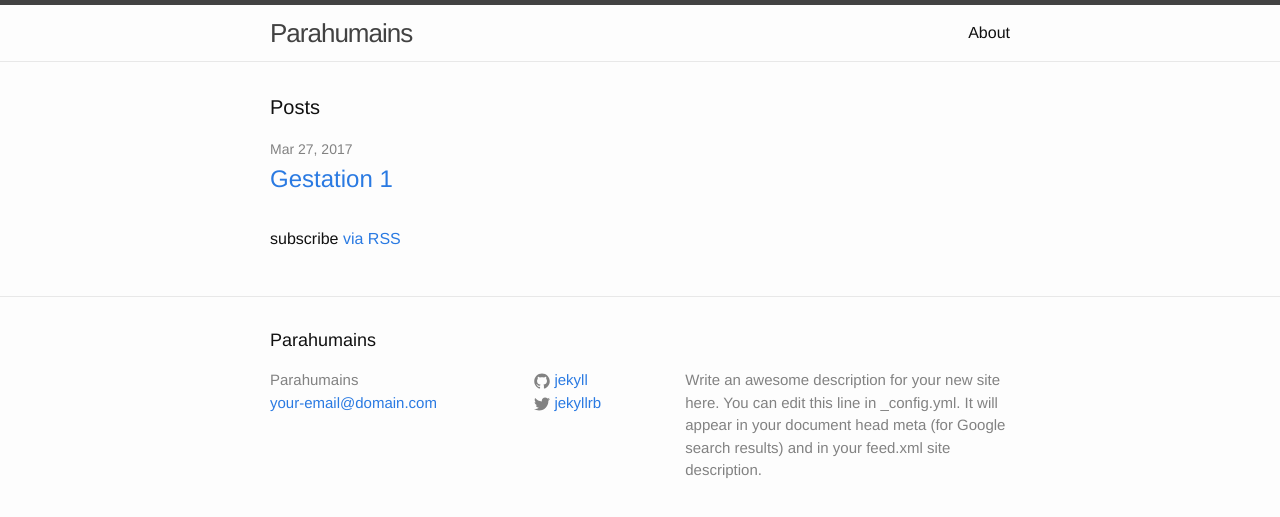
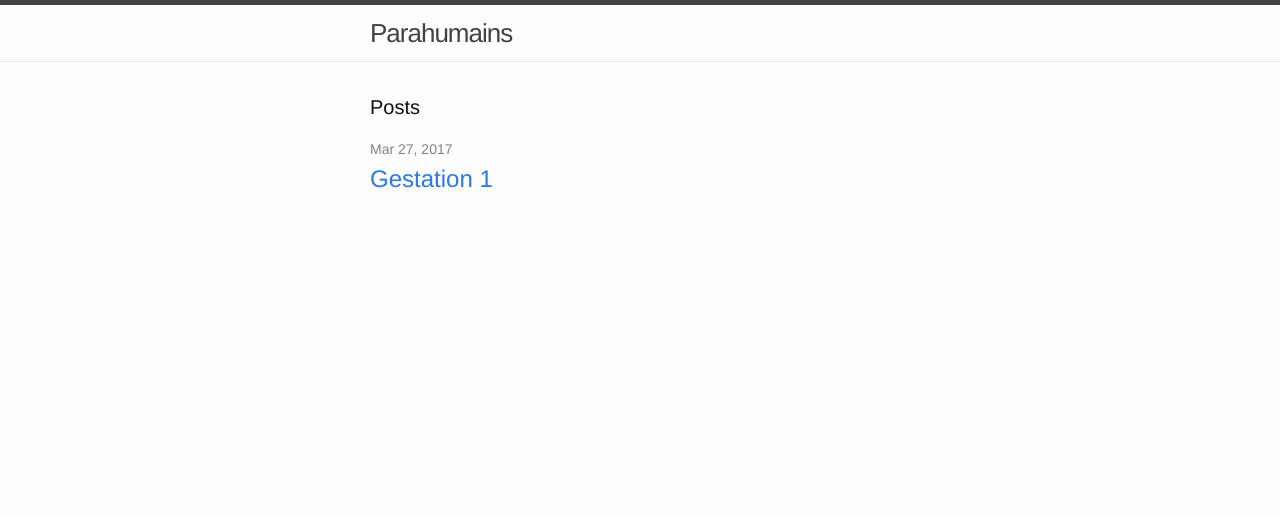
Before and after one commit to parahumains/parahumains.github.io, a Jekyll site: the page built from index.html, in a window 1280 px wide. Shown: the top 517 px of the page. Built offline with Jekyll 4.4.1, drawn with Linux system fonts in a browser that asks for light colours.

Commit message:
Remove template cruft

```diff
--- a/_config.yml
+++ b/_config.yml
@@ -7,15 +7,12 @@
 
 # Site settings
 title: Parahumains
-email: your-email@domain.com
+email: adam@hammes.io
 description: > # this means to ignore newlines until "baseurl:"
-  Write an awesome description for your new site here. You can edit this
-  line in _config.yml. It will appear in your document head meta (for
-  Google search results) and in your feed.xml site description.
+  La traduction française du roman « Worm », par Wildbow. Les chapitres
+  sortiront tels qu'ils sont traduits.
 baseurl: "" # the subpath of your site, e.g. /blog
-url: "http://yourdomain.com" # the base hostname & protocol for your site
-twitter_username: jekyllrb
-github_username:  jekyll
+url: "http://parahumains.com" # the base hostname & protocol for your site
 
 permalink: /:title
 
--- a/_includes/footer.html
+++ /dev/null
@@ -1,38 +0,0 @@
-<footer class="site-footer">
-
-  <div class="wrapper">
-
-    <h2 class="footer-heading">{{ site.title }}</h2>
-
-    <div class="footer-col-wrapper">
-      <div class="footer-col footer-col-1">
-        <ul class="contact-list">
-          <li>{{ site.title }}</li>
-          <li><a href="mailto:{{ site.email }}">{{ site.email }}</a></li>
-        </ul>
-      </div>
-
-      <div class="footer-col footer-col-2">
-        <ul class="social-media-list">
-          {% if site.github_username %}
-          <li>
-            {% include icon-github.html username=site.github_username %}
-          </li>
-          {% endif %}
-
-          {% if site.twitter_username %}
-          <li>
-            {% include icon-twitter.html username=site.twitter_username %}
-          </li>
-          {% endif %}
-        </ul>
-      </div>
-
-      <div class="footer-col footer-col-3">
-        <p>{{ site.description }}</p>
-      </div>
-    </div>
-
-  </div>
-
-</footer>
--- a/_includes/header.html
+++ b/_includes/header.html
@@ -4,24 +4,6 @@
 
     <a class="site-title" href="{{ site.baseurl }}/">{{ site.title }}</a>
 
-    <nav class="site-nav">
-      <a href="#" class="menu-icon">
-        <svg viewBox="0 0 18 15">
-          <path fill="#424242" d="M18,1.484c0,0.82-0.665,1.484-1.484,1.484H1.484C0.665,2.969,0,2.304,0,1.484l0,0C0,0.665,0.665,0,1.484,0 h15.031C17.335,0,18,0.665,18,1.484L18,1.484z"/>
-          <path fill="#424242" d="M18,7.516C18,8.335,17.335,9,16.516,9H1.484C0.665,9,0,8.335,0,7.516l0,0c0-0.82,0.665-1.484,1.484-1.484 h15.031C17.335,6.031,18,6.696,18,7.516L18,7.516z"/>
-          <path fill="#424242" d="M18,13.516C18,14.335,17.335,15,16.516,15H1.484C0.665,15,0,14.335,0,13.516l0,0 c0-0.82,0.665-1.484,1.484-1.484h15.031C17.335,12.031,18,12.696,18,13.516L18,13.516z"/>
-        </svg>
-      </a>
-
-      <div class="trigger">
-        {% for my_page in site.pages %}
-          {% if my_page.title %}
-          <a class="page-link" href="{{ my_page.url | prepend: site.baseurl }}">{{ my_page.title }}</a>
-          {% endif %}
-        {% endfor %}
-      </div>
-    </nav>
-
   </div>
 
 </header>
--- a/_includes/icon-github.html
+++ /dev/null
@@ -1 +0,0 @@
-<a href="https://github.com/{{ include.username }}"><span class="icon icon--github">{% include icon-github.svg %}</span><span class="username">{{ include.username }}</span></a>
--- a/_includes/icon-twitter.html
+++ /dev/null
@@ -1 +0,0 @@
-<a href="https://twitter.com/{{ include.username }}"><span class="icon icon--twitter">{% include icon-twitter.svg %}</span><span class="username">{{ include.username }}</span></a>
--- a/_layouts/default.html
+++ b/_layouts/default.html
@@ -13,8 +13,6 @@
       </div>
     </div>
 
-    {% include footer.html %}
-
   </body>
 
 </html>
--- a/_sass/_layout.scss
+++ b/_sass/_layout.scss
@@ -23,146 +23,6 @@
         color: $grey-color-dark;
     }
 }
-
-.site-nav {
-    float: right;
-    line-height: 56px;
-
-    .menu-icon {
-        display: none;
-    }
-
-    .page-link {
-        color: $text-color;
-        line-height: $base-line-height;
-
-        // Gaps between nav items, but not on the last one
-        &:not(:last-child) {
-            margin-right: 20px;
-        }
-    }
-
-    @include media-query($on-palm) {
-        position: absolute;
-        top: 9px;
-        right: $spacing-unit / 2;
-        background-color: $background-color;
-        border: 1px solid $grey-color-light;
-        border-radius: 5px;
-        text-align: right;
-
-        .menu-icon {
-            display: block;
-            float: right;
-            width: 36px;
-            height: 26px;
-            line-height: 0;
-            padding-top: 10px;
-            text-align: center;
-
-            > svg {
-                width: 18px;
-                height: 15px;
-
-                path {
-                    fill: $grey-color-dark;
-                }
-            }
-        }
-
-        .trigger {
-            clear: both;
-            display: none;
-        }
-
-        &:hover .trigger {
-            display: block;
-            padding-bottom: 5px;
-        }
-
-        .page-link {
-            display: block;
-            padding: 5px 10px;
-
-            &:not(:last-child) {
-                margin-right: 0;
-            }
-            margin-left: 20px;
-        }
-    }
-}
-
-
-
-/**
- * Site footer
- */
-.site-footer {
-    border-top: 1px solid $grey-color-light;
-    padding: $spacing-unit 0;
-}
-
-.footer-heading {
-    font-size: 18px;
-    margin-bottom: $spacing-unit / 2;
-}
-
-.contact-list,
-.social-media-list {
-    list-style: none;
-    margin-left: 0;
-}
-
-.footer-col-wrapper {
-    font-size: 15px;
-    color: $grey-color;
-    margin-left: -$spacing-unit / 2;
-    @extend %clearfix;
-}
-
-.footer-col {
-    float: left;
-    margin-bottom: $spacing-unit / 2;
-    padding-left: $spacing-unit / 2;
-}
-
-.footer-col-1 {
-    width: -webkit-calc(35% - (#{$spacing-unit} / 2));
-    width:         calc(35% - (#{$spacing-unit} / 2));
-}
-
-.footer-col-2 {
-    width: -webkit-calc(20% - (#{$spacing-unit} / 2));
-    width:         calc(20% - (#{$spacing-unit} / 2));
-}
-
-.footer-col-3 {
-    width: -webkit-calc(45% - (#{$spacing-unit} / 2));
-    width:         calc(45% - (#{$spacing-unit} / 2));
-}
-
-@include media-query($on-laptop) {
-    .footer-col-1,
-    .footer-col-2 {
-        width: -webkit-calc(50% - (#{$spacing-unit} / 2));
-        width:         calc(50% - (#{$spacing-unit} / 2));
-    }
-
-    .footer-col-3 {
-        width: -webkit-calc(100% - (#{$spacing-unit} / 2));
-        width:         calc(100% - (#{$spacing-unit} / 2));
-    }
-}
-
-@include media-query($on-palm) {
-    .footer-col {
-        float: none;
-        width: -webkit-calc(100% - (#{$spacing-unit} / 2));
-        width:         calc(100% - (#{$spacing-unit} / 2));
-    }
-}
-
-
 
 /**
  * Page content
@@ -193,8 +53,6 @@
     display: block;
     font-size: 24px;
 }
-
-
 
 /**
  * Posts
--- a/css/main.scss
+++ b/css/main.scss
@@ -23,7 +23,7 @@ $grey-color-light: lighten($grey-color, 40%);
 $grey-color-dark:  darken($grey-color, 25%);
 
 // Width of the content area
-$content-width:    800px;
+$content-width:    600px;
 
 $on-palm:          600px;
 $on-laptop:        800px;
--- a/index.html
+++ b/index.html
@@ -18,6 +18,4 @@ layout: default
     {% endfor %}
   </ul>
 
-  <p class="rss-subscribe">subscribe <a href="{{ "/feed.xml" | prepend: site.baseurl }}">via RSS</a></p>
-
 </div>
```
Also changed, not shown: about.md (deleted, +0 -15 lines), _includes/icon-github.svg (deleted), _includes/icon-twitter.svg (deleted).
